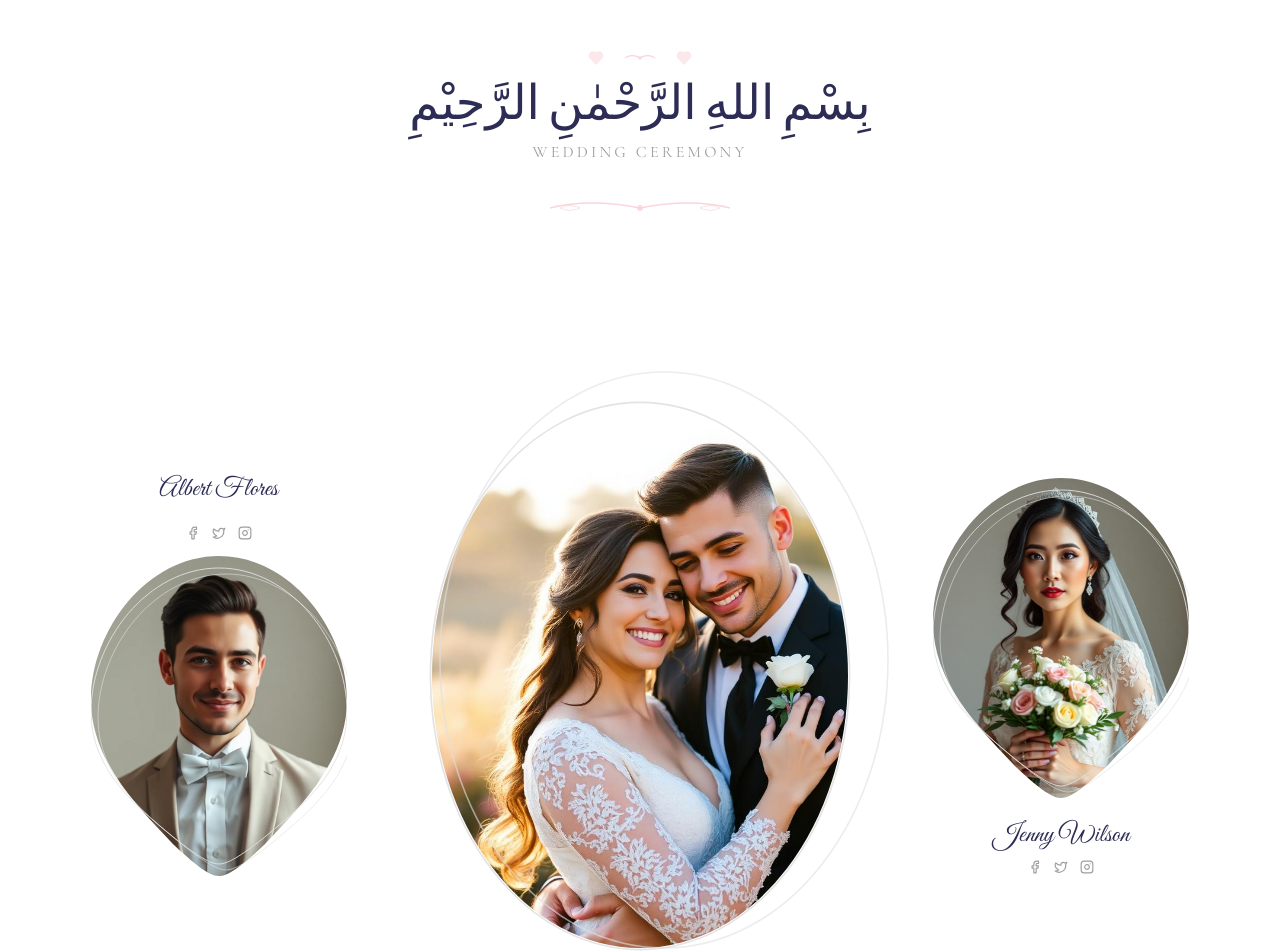
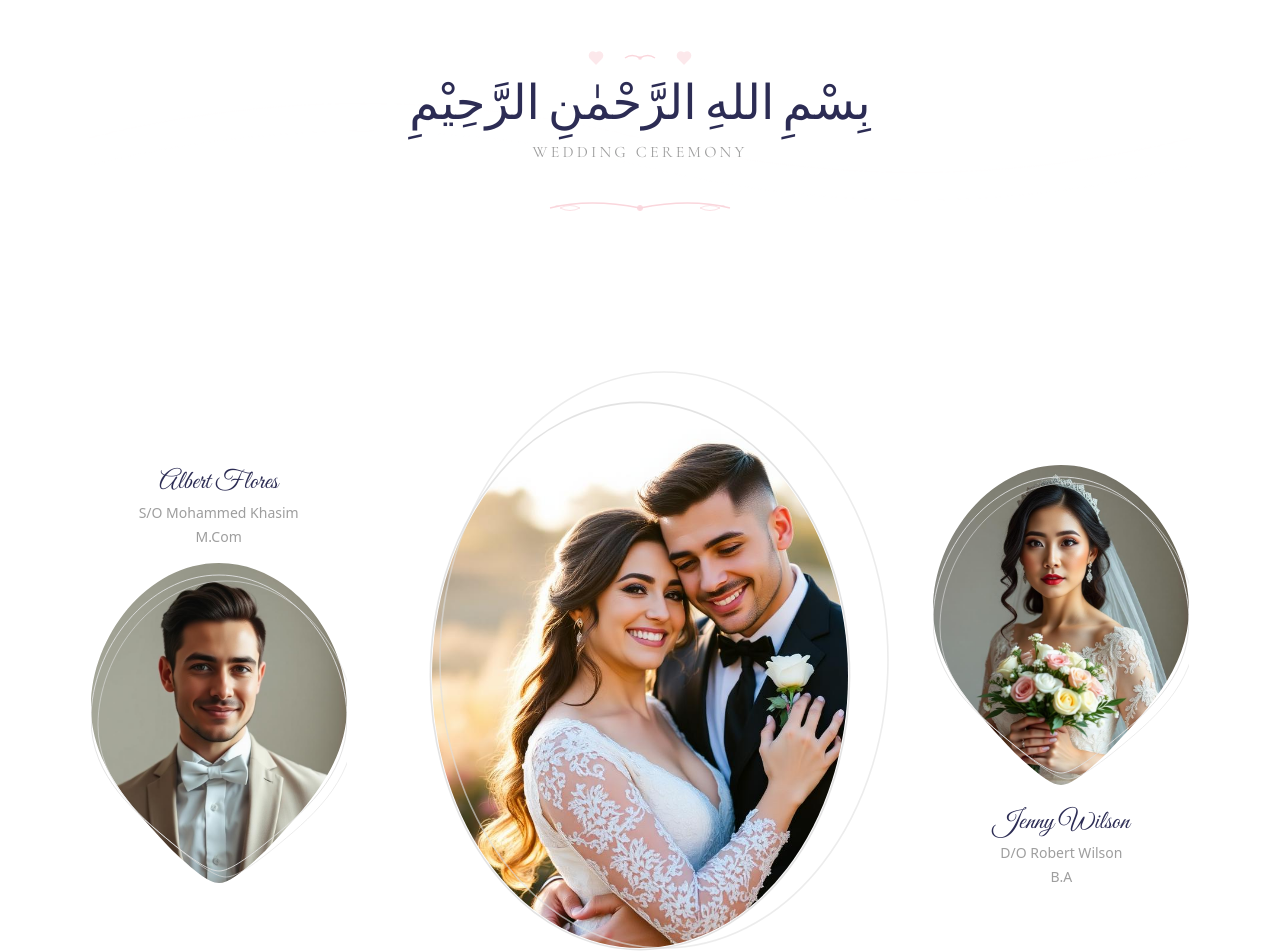
Before and after one commit to syedbadeshah76/wedding-themed, a React (Vite) app: page / in a window 1280 px wide. Shown: the top 952 px of the page. Built offline with nearby package versions, Linux system fonts and the light colour scheme.

Commit message:
Update hero section details
Add S/O, D/O, and occupation below groom and bride names. Remove social icons from Albert Flores and add S/O Mohammed Khasim with occupation M.com.

```diff
--- a/src/pages/Index.tsx
+++ b/src/pages/Index.tsx
@@ -82,8 +82,9 @@ const Index = () => {
           <div className="grid grid-cols-1 items-center gap-10 md:grid-cols-3 md:gap-12">
             {/* Left: Groom */}
             <article className="flex flex-col items-center text-center">
-              <h2 className="mb-3 font-script text-[26px] leading-none text-primary">Albert Flores</h2>
-              <Socials />
+              <h2 className="mb-2 font-script text-[26px] leading-none text-primary">Albert Flores</h2>
+              <p className="text-sm text-muted-foreground mb-1">S/O Mohammed Khasim</p>
+              <p className="text-sm text-muted-foreground font-medium">M.Com</p>
               <div className="mt-4 w-56 md:w-64">
                 <TeardropImage src={groomImg} alt="Groom portrait" className="w-full h-auto" />
               </div>
@@ -101,8 +102,9 @@ const Index = () => {
               <div className="w-56 md:w-64">
                 <TeardropImage src={brideImg} alt="Bride portrait" className="w-full h-auto" />
               </div>
-              <h2 className="mt-6 font-script text-[26px] leading-none text-primary">Jenny Wilson</h2>
-              <Socials />
+              <h2 className="mt-6 mb-2 font-script text-[26px] leading-none text-primary">Jenny Wilson</h2>
+              <p className="text-sm text-muted-foreground mb-1">D/O Robert Wilson</p>
+              <p className="text-sm text-muted-foreground font-medium">B.A</p>
             </article>
           </div>
 
```
